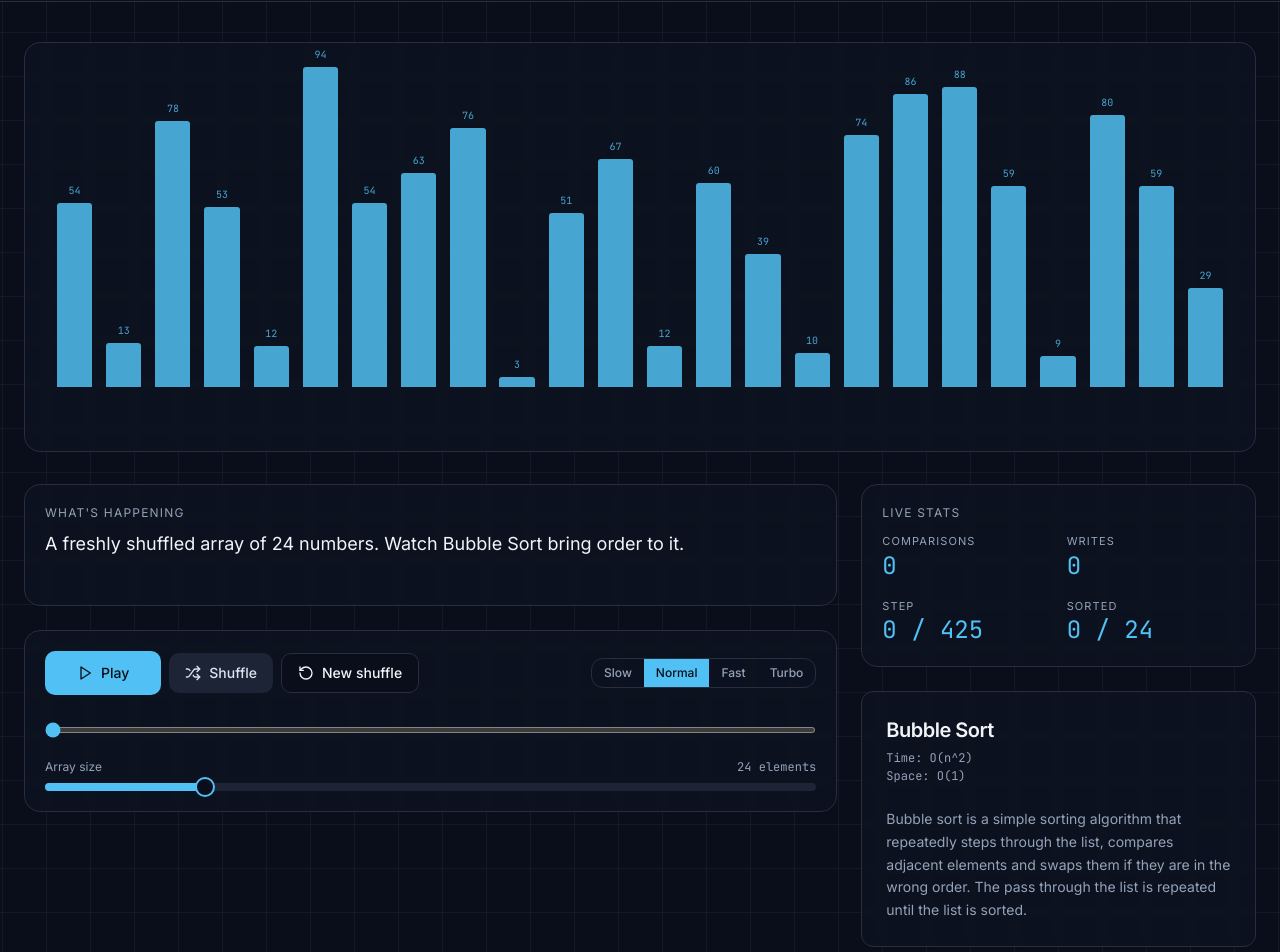
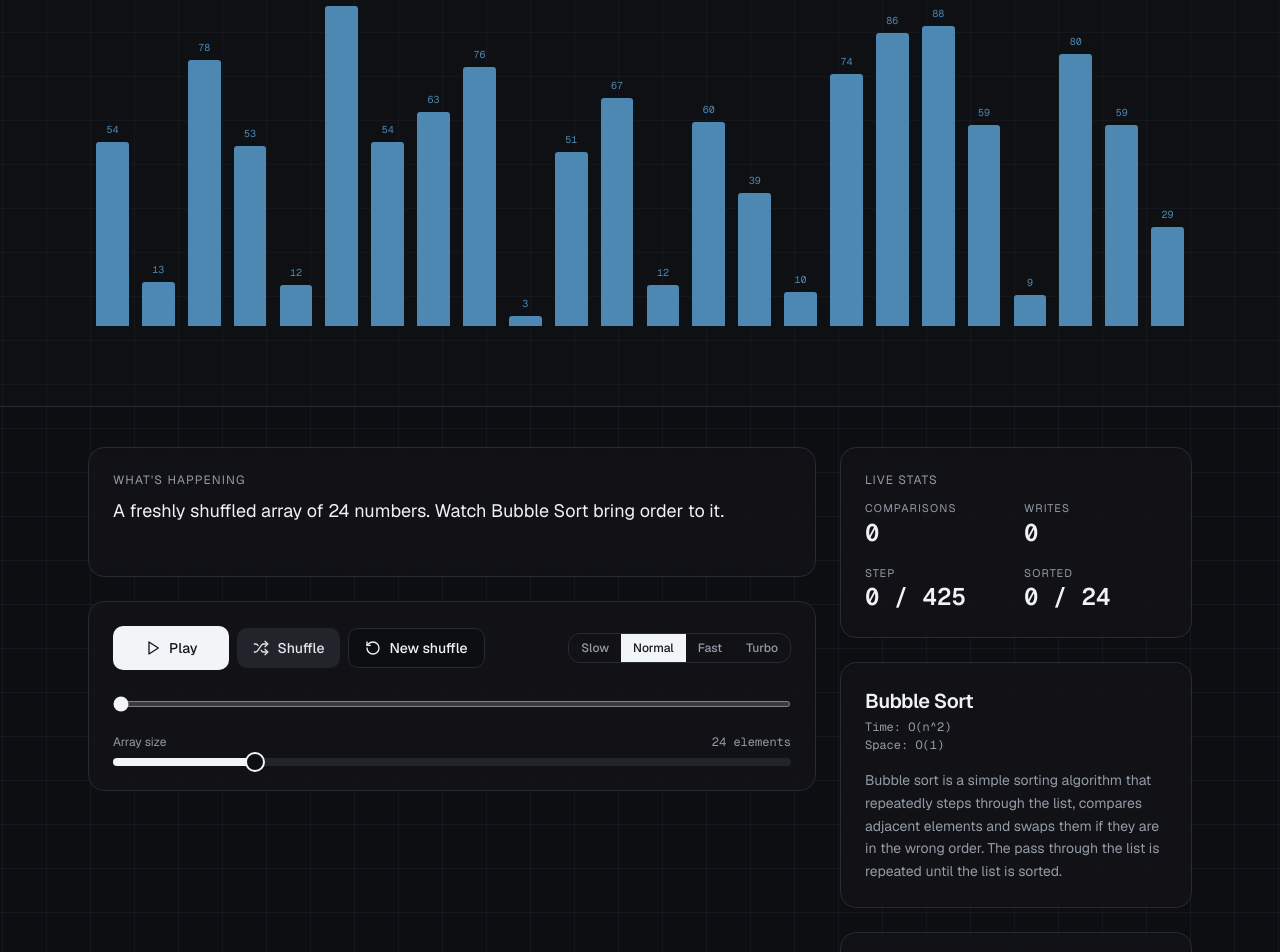
Before and after one commit to Quinta0/valgo, a Next.js app: page / in a window 1280 px wide. Shown: the part 99-1051 px from the top of the page. Built offline with nearby package versions, Linux system fonts and the light colour scheme.

Commit message:
redesign

```diff
--- a/app/globals.css
+++ b/app/globals.css
@@ -4,38 +4,37 @@
 
 @layer base {
   :root {
-    /* 3blue1brown-inspired dark palette: deep space blue background,
-       a warm gold accent for emphasis, and a small, deliberate set of
-       "state" colors used consistently across every visualization. */
-    --background: 222 47% 7%;
-    --foreground: 210 40% 96%;
+    /* Monochrome chrome: the shell carries no color of its own, so the
+       five algorithm-state colors below are the only color on the page. */
+    --background: 224 15% 6%;
+    --foreground: 210 20% 95%;
 
-    --primary: 199 89% 64%;          /* 3b1b sky blue */
-    --primary-foreground: 222 47% 7%;
-    --secondary: 222 30% 16%;
-    --secondary-foreground: 210 40% 90%;
-    --accent: 43 96% 62%;            /* warm gold, used sparingly */
-    --accent-foreground: 222 47% 7%;
-    --destructive: 358 75% 59%;
-    --destructive-foreground: 210 40% 96%;
-    --muted: 222 25% 14%;
-    --muted-foreground: 215 20% 65%;
-    --card: 222 40% 10%;
-    --card-foreground: 210 40% 96%;
-    --popover: 222 44% 9%;
-    --popover-foreground: 210 40% 96%;
-    --border: 222 25% 20%;
-    --input: 222 25% 20%;
-    --ring: 199 89% 64%;
+    --primary: 210 25% 96%;          /* near-white, inverted CTA fill */
+    --primary-foreground: 224 20% 9%;
+    --secondary: 224 12% 15%;
+    --secondary-foreground: 210 15% 90%;
+    --accent: 224 12% 17%;           /* neutral hover surface, not a brand color */
+    --accent-foreground: 210 20% 95%;
+    --destructive: 358 65% 55%;
+    --destructive-foreground: 210 20% 96%;
+    --muted: 224 12% 13%;
+    --muted-foreground: 216 10% 62%;
+    --card: 224 14% 9%;
+    --card-foreground: 210 20% 95%;
+    --popover: 224 16% 8%;
+    --popover-foreground: 210 20% 95%;
+    --border: 224 12% 18%;
+    --input: 224 12% 18%;
+    --ring: 205 90% 62%;             /* the one deliberate accent: focus only */
     --radius: 0.75rem;
 
     /* Algorithm state colors — one meaning each, used everywhere. */
-    --state-idle: 199 60% 55%;
-    --state-compare: 43 96% 62%;
+    --state-idle: 205 40% 50%;
+    --state-compare: 43 90% 60%;
     --state-swap: 358 75% 59%;
-    --state-sorted: 152 60% 50%;
-    --state-pivot: 271 76% 68%;
-    --state-active-range: 199 89% 64%;
+    --state-sorted: 152 55% 48%;
+    --state-pivot: 271 70% 66%;
+    --state-active-range: 205 60% 55%;
   }
 }
 
@@ -71,12 +70,6 @@
 }
 
 @layer utilities {
-  .glow-primary {
-    box-shadow: 0 0 24px hsl(var(--primary) / 0.35);
-  }
-  .glow-accent {
-    box-shadow: 0 0 24px hsl(var(--accent) / 0.35);
-  }
   .text-balance {
     text-wrap: balance;
   }
--- a/app/layout.tsx
+++ b/app/layout.tsx
@@ -1,22 +1,22 @@
 import { ReactNode } from 'react';
-import { Inter, JetBrains_Mono } from 'next/font/google';
+import { Geist, Geist_Mono } from 'next/font/google';
 import { cn } from '@/lib/utils';
 import './globals.css';
 
-const fontSans = Inter({
+const fontSans = Geist({
     subsets: ['latin'],
     display: 'swap',
     variable: '--font-sans',
 });
 
-const fontMono = JetBrains_Mono({
+const fontMono = Geist_Mono({
     subsets: ['latin'],
     display: 'swap',
     variable: '--font-mono',
 });
 
 export const metadata = {
-    title: 'Valgo — Watch how sorting actually works',
+    title: 'Valgo - Watch how sorting actually works',
     description: 'An animated, narrated visualizer for nine classic sorting algorithms.',
 };
 
--- a/app/page.tsx
+++ b/app/page.tsx
@@ -14,7 +14,7 @@ import StatsPanel from "@/components/StatsPanel";
 import PlaybackControls, { Speed } from "@/components/PlaybackControls";
 import { AlgorithmPicker } from "@/components/Pickers";
 import SiteFooter from "@/components/SiteFooter";
-import { Card, CardContent, CardDescription, CardHeader, CardTitle } from "@/components/ui/card";
+import Panel from "@/components/Panel";
 
 const SPEED_MS: Record<Speed, number> = { slow: 260, normal: 120, fast: 55, turbo: 18 };
 
@@ -22,17 +22,38 @@ function randomArray(size: number): number[] {
     return Array.from({ length: size }, () => Math.floor(Math.random() * 100) + 1);
 }
 
+// Deterministic so the server-rendered array matches the client's first
+// render; the real random array is generated client-side after mount.
+function seededArray(size: number): number[] {
+    return Array.from({ length: size }, (_, i) => ((i * 37) % 100) + 1);
+}
+
+function BrandMark(props: React.SVGProps<SVGSVGElement>) {
+    return (
+        <svg viewBox="0 0 20 20" fill="none" {...props}>
+            <rect x="2" y="11" width="4" height="7" rx="1" fill="currentColor" opacity="0.5" />
+            <rect x="8" y="6" width="4" height="12" rx="1" fill="currentColor" opacity="0.75" />
+            <rect x="14" y="2" width="4" height="16" rx="1" fill="currentColor" />
+        </svg>
+    );
+}
+
 export default function Page() {
     const [algorithm, setAlgorithm] = useState<AlgorithmKey>("bubble");
     const [language, setLanguage] = useState<LanguageCode>("en");
     const [arraySize, setArraySize] = useState(24);
-    const [baseArray, setBaseArray] = useState<number[]>(() => randomArray(24));
+    const [baseArray, setBaseArray] = useState<number[]>(() => seededArray(24));
     const [steps, setSteps] = useState<Step[]>([]);
     const [stepIndex, setStepIndex] = useState(0);
     const [isPlaying, setIsPlaying] = useState(false);
     const [speed, setSpeed] = useState<Speed>("normal");
 
     const timeoutRef = useRef<ReturnType<typeof setTimeout> | null>(null);
+
+    useEffect(() => {
+        setBaseArray(randomArray(arraySize));
+        // eslint-disable-next-line react-hooks/exhaustive-deps
+    }, []);
 
     // (Re)compute the full step-by-step story whenever the algorithm or the
     // underlying data changes. Everything downstream just plays it back.
@@ -111,25 +132,27 @@ export default function Page() {
 
     return (
         <div className="min-h-screen flex flex-col">
-            <header className="border-b border-border bg-card/30 backdrop-blur-sm">
-                <div className="container mx-auto px-4 md:px-6 py-6 flex flex-wrap items-center justify-between gap-4">
-                    <div>
-                        <h1 className="text-2xl font-bold tracking-tight">
-                            <span className="text-primary">{t(language, "brand")}</span>
-                        </h1>
-                        <p className="text-sm text-muted-foreground">{t(language, "tagline")}</p>
+            <header className="sticky top-0 z-40 border-b border-border bg-background/85 backdrop-blur-md">
+                <div className="container mx-auto max-w-6xl px-4 md:px-6 h-16 flex items-center justify-between gap-4">
+                    <div className="flex items-center gap-2.5 min-w-0">
+                        <BrandMark className="h-5 w-5 shrink-0 text-foreground" />
+                        <h1 className="text-base font-semibold tracking-tight truncate">{t(language, "brand")}</h1>
+                        <span className="hidden md:inline text-sm text-muted-foreground ml-2 pl-3 border-l border-border truncate">
+                            {t(language, "tagline")}
+                        </span>
                     </div>
                     <AlgorithmPicker value={algorithm} onChange={setAlgorithm} triggerLabel={t(language, "pickAlgorithm")} />
                 </div>
             </header>
 
-            <main className="flex-1 container mx-auto px-4 md:px-6 py-10 space-y-8">
-                <motion.div
+            <main className="flex-1">
+                <motion.section
                     initial={{ opacity: 0, y: 10 }}
                     animate={{ opacity: 1, y: 0 }}
                     transition={{ duration: 0.4 }}
-                    className="rounded-xl border border-border bg-card/60 backdrop-blur-sm p-6"
+                    className="border-b border-border bg-card/30"
                 >
+                    <div className="container mx-auto max-w-6xl px-4 md:px-6 py-8 md:py-10">
                         <Bars
                             values={currentStep?.array ?? baseArray}
                             indices={currentStep?.indices ?? []}
@@ -139,8 +162,10 @@ export default function Page() {
                             pivotIndex={pivotIndex}
                             stepDurationMs={SPEED_MS[speed]}
                         />
-                </motion.div>
+                    </div>
+                </motion.section>
 
+                <div className="container mx-auto max-w-6xl px-4 md:px-6 py-8 md:py-10">
                     <div className="grid grid-cols-1 lg:grid-cols-3 gap-6">
                         <div className="lg:col-span-2 space-y-6">
                             <Narration text={narration} stepIndex={stepIndex} title={t(language, "narrationTitle")} />
@@ -181,24 +206,21 @@ export default function Page() {
                             />
 
                             {description && (
-                            <Card className="bg-card/60 backdrop-blur-sm">
-                                <CardHeader>
-                                    <CardTitle className="text-xl">{description.title}</CardTitle>
-                                    <CardDescription className="space-y-0.5">
-                                        <div className="font-mono text-xs">{description.timeComplexity}</div>
-                                        <div className="font-mono text-xs">{description.spaceComplexity}</div>
-                                    </CardDescription>
-                                </CardHeader>
-                                <CardContent>
-                                    <p className="text-sm text-muted-foreground leading-relaxed">{description.description}</p>
-                                </CardContent>
-                            </Card>
+                                <Panel>
+                                    <h2 className="text-xl font-semibold tracking-tight">{description.title}</h2>
+                                    <div className="mt-1 space-y-0.5">
+                                        <div className="font-mono text-xs text-muted-foreground">{description.timeComplexity}</div>
+                                        <div className="font-mono text-xs text-muted-foreground">{description.spaceComplexity}</div>
+                                    </div>
+                                    <p className="mt-4 text-sm text-muted-foreground leading-relaxed">{description.description}</p>
+                                </Panel>
                             )}
 
-                        <div className="rounded-xl border border-border bg-card/60 backdrop-blur-sm p-5">
+                            <Panel>
                                 <p className="text-xs uppercase tracking-widest text-muted-foreground mb-1">{t(language, "growthTitle")}</p>
                                 <p className="text-xs text-muted-foreground mb-4">{t(language, "growthCaption")}</p>
                                 <GrowthChart active={cclass} n={arraySize} maxN={100} labels={growthLabels} />
+                            </Panel>
                         </div>
                     </div>
                 </div>
--- a/components/Bars.tsx
+++ b/components/Bars.tsx
@@ -36,7 +36,7 @@ function colorFor(
         if (action === "swap" || action === "shift" || action === "merge-write" || action === "overwrite") return stateColor.swap;
         return stateColor.compare;
     }
-    if (range && i >= range[0] && i <= range[1]) return "hsl(var(--state-range) / 0.55)";
+    if (range && i >= range[0] && i <= range[1]) return "hsl(var(--state-active-range) / 0.55)";
     return stateColor.idle;
 }
 
--- a/components/Narration.tsx
+++ b/components/Narration.tsx
@@ -1,6 +1,7 @@
 "use client";
 
 import { AnimatePresence, motion } from "framer-motion";
+import Panel from "@/components/Panel";
 
 interface NarrationProps {
     text: string;
@@ -10,7 +11,7 @@ interface NarrationProps {
 
 export default function Narration({ text, stepIndex, title }: NarrationProps) {
     return (
-        <div className="rounded-xl border border-border bg-card/60 backdrop-blur-sm p-5">
+        <Panel>
             <p className="text-xs uppercase tracking-widest text-muted-foreground mb-2">{title}</p>
             <div className="min-h-[3.5rem]">
                 <AnimatePresence mode="wait">
@@ -26,6 +27,6 @@ export default function Narration({ text, stepIndex, title }: NarrationProps) {
                     </motion.p>
                 </AnimatePresence>
             </div>
-        </div>
+        </Panel>
     );
 }
--- /dev/null
+++ b/components/Panel.tsx
@@ -0,0 +1,11 @@
+import { HTMLAttributes } from "react";
+import { cn } from "@/lib/utils";
+
+export default function Panel({ className, ...props }: HTMLAttributes<HTMLDivElement>) {
+    return (
+        <div
+            className={cn("rounded-xl border border-border bg-card/60 backdrop-blur-sm p-5 md:p-6", className)}
+            {...props}
+        />
+    );
+}
--- a/components/PlaybackControls.tsx
+++ b/components/PlaybackControls.tsx
@@ -3,6 +3,7 @@
 import { Play, Pause, Shuffle, RotateCcw } from "lucide-react";
 import { Button } from "@/components/ui/button";
 import { Slider } from "@/components/ui/slider";
+import Panel from "@/components/Panel";
 
 export type Speed = "slow" | "normal" | "fast" | "turbo";
 
@@ -38,7 +39,7 @@ export default function PlaybackControls({
     };
 
     return (
-        <div className="rounded-xl border border-border bg-card/60 backdrop-blur-sm p-5 space-y-5">
+        <Panel className="space-y-5">
             <div className="flex flex-wrap items-center gap-2">
                 <Button onClick={onTogglePlay} size="lg" className="gap-2 min-w-[112px]">
                     {isPlaying ? <Pause className="h-4 w-4" /> : <Play className="h-4 w-4" />}
@@ -95,6 +96,6 @@ export default function PlaybackControls({
                     disabled={disabled}
                 />
             </div>
-        </div>
+        </Panel>
     );
 }
--- a/components/SiteFooter.tsx
+++ b/components/SiteFooter.tsx
@@ -40,7 +40,7 @@ interface SiteFooterProps {
 export default function SiteFooter({ year, rightsLabel, licenseLabel, viewLicenseLabel, lang, onLangChange }: SiteFooterProps) {
     return (
         <footer className="border-t border-border bg-card/40 py-6 mt-16">
-            <div className="container mx-auto px-4 md:px-6 flex flex-wrap items-center justify-between gap-4">
+            <div className="container mx-auto max-w-6xl px-4 md:px-6 flex flex-wrap items-center justify-between gap-4">
                 <p className="text-sm text-muted-foreground">&copy; {year} Quintavalle Pietro. {rightsLabel}</p>
                 <nav className="flex items-center gap-4">
                     <LanguagePicker value={lang} onChange={onLangChange} />
--- a/components/StatsPanel.tsx
+++ b/components/StatsPanel.tsx
@@ -1,6 +1,7 @@
 "use client";
 
 import { motion } from "framer-motion";
+import Panel from "@/components/Panel";
 
 interface StatItemProps {
     label: string;
@@ -16,7 +17,7 @@ function StatItem({ label, value }: StatItemProps) {
                 initial={{ opacity: 0.4 }}
                 animate={{ opacity: 1 }}
                 transition={{ duration: 0.15 }}
-                className="text-2xl font-mono tabular-nums text-primary"
+                className="text-2xl font-mono tabular-nums font-semibold text-foreground"
             >
                 {value}
             </motion.span>
@@ -40,7 +41,7 @@ export default function StatsPanel({
     title, comparisons, writes, stepLabel, stepIndex, stepCount, sortedLabel, sortedCount, total,
 }: StatsPanelProps) {
     return (
-        <div className="rounded-xl border border-border bg-card/60 backdrop-blur-sm p-5">
+        <Panel>
             <p className="text-xs uppercase tracking-widest text-muted-foreground mb-3">{title}</p>
             <div className="grid grid-cols-2 gap-4">
                 <StatItem label="Comparisons" value={comparisons} />
@@ -48,6 +49,6 @@ export default function StatsPanel({
                 <StatItem label={stepLabel} value={`${stepIndex} / ${stepCount}`} />
                 <StatItem label={sortedLabel} value={`${sortedCount} / ${total}`} />
             </div>
-        </div>
+        </Panel>
     );
 }
--- a/components/ui/card.tsx
+++ /dev/null
@@ -1,79 +0,0 @@
-import * as React from "react"
-
-import { cn } from "@/lib/utils"
-
-const Card = React.forwardRef<
-  HTMLDivElement,
-  React.HTMLAttributes<HTMLDivElement>
->(({ className, ...props }, ref) => (
-  <div
-    ref={ref}
-    className={cn(
-      "rounded-lg border bg-card text-card-foreground shadow-sm",
-      className
-    )}
-    {...props}
-  />
-))
-Card.displayName = "Card"
-
-const CardHeader = React.forwardRef<
-  HTMLDivElement,
-  React.HTMLAttributes<HTMLDivElement>
->(({ className, ...props }, ref) => (
-  <div
-    ref={ref}
-    className={cn("flex flex-col space-y-1.5 p-6", className)}
-    {...props}
-  />
-))
-CardHeader.displayName = "CardHeader"
-
-const CardTitle = React.forwardRef<
-  HTMLParagraphElement,
-  React.HTMLAttributes<HTMLHeadingElement>
->(({ className, ...props }, ref) => (
-  <h3
-    ref={ref}
-    className={cn(
-      "text-2xl font-semibold leading-none tracking-tight",
-      className
-    )}
-    {...props}
-  />
-))
-CardTitle.displayName = "CardTitle"
-
-const CardDescription = React.forwardRef<
-  HTMLParagraphElement,
-  React.HTMLAttributes<HTMLParagraphElement>
->(({ className, ...props }, ref) => (
-  <p
-    ref={ref}
-    className={cn("text-sm text-muted-foreground", className)}
-    {...props}
-  />
-))
-CardDescription.displayName = "CardDescription"
-
-const CardContent = React.forwardRef<
-  HTMLDivElement,
-  React.HTMLAttributes<HTMLDivElement>
->(({ className, ...props }, ref) => (
-  <div ref={ref} className={cn("p-6 pt-0", className)} {...props} />
-))
-CardContent.displayName = "CardContent"
-
-const CardFooter = React.forwardRef<
-  HTMLDivElement,
-  React.HTMLAttributes<HTMLDivElement>
->(({ className, ...props }, ref) => (
-  <div
-    ref={ref}
-    className={cn("flex items-center p-6 pt-0", className)}
-    {...props}
-  />
-))
-CardFooter.displayName = "CardFooter"
-
-export { Card, CardHeader, CardFooter, CardTitle, CardDescription, CardContent }
```
Lines whose indentation alone changed are shown as unchanged.
